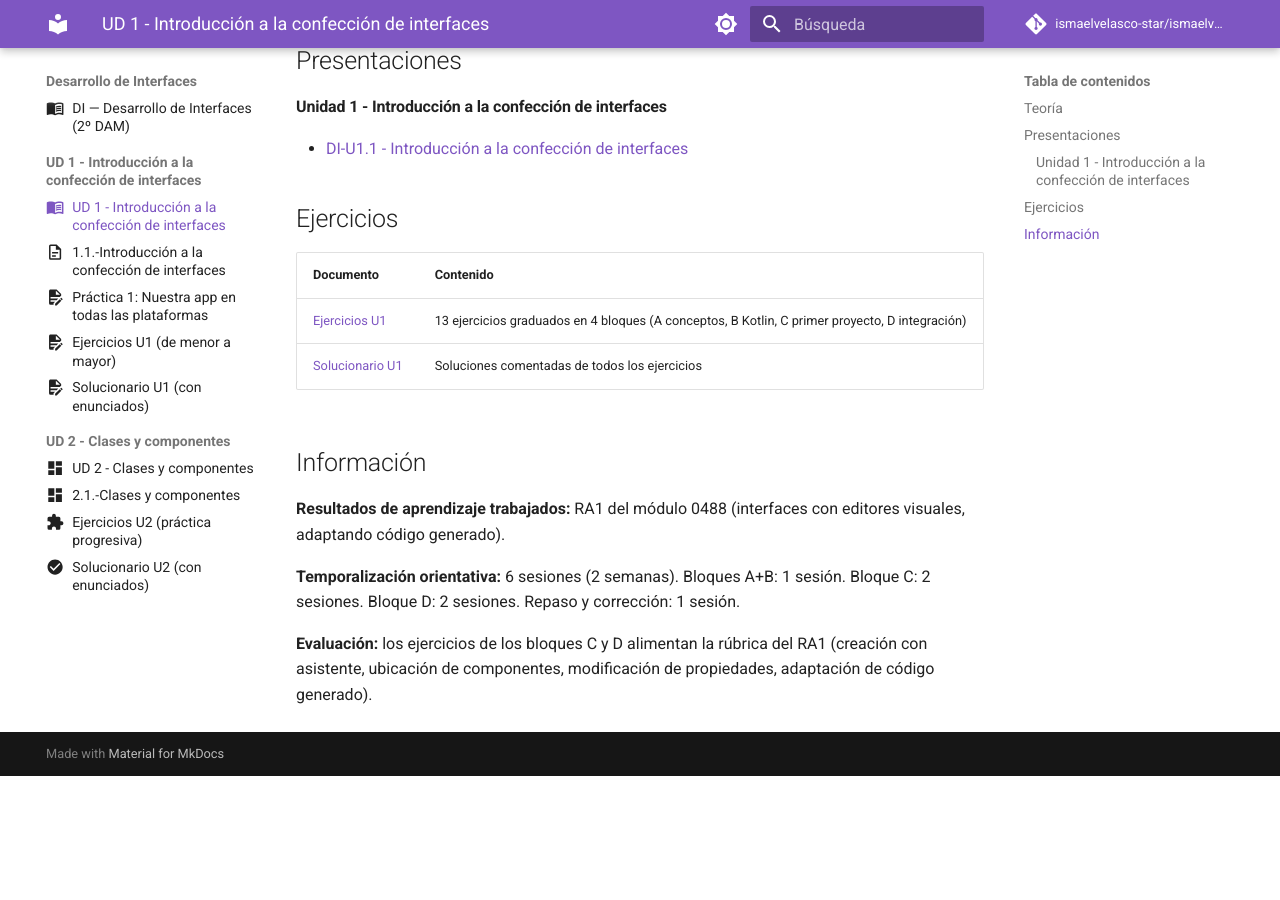
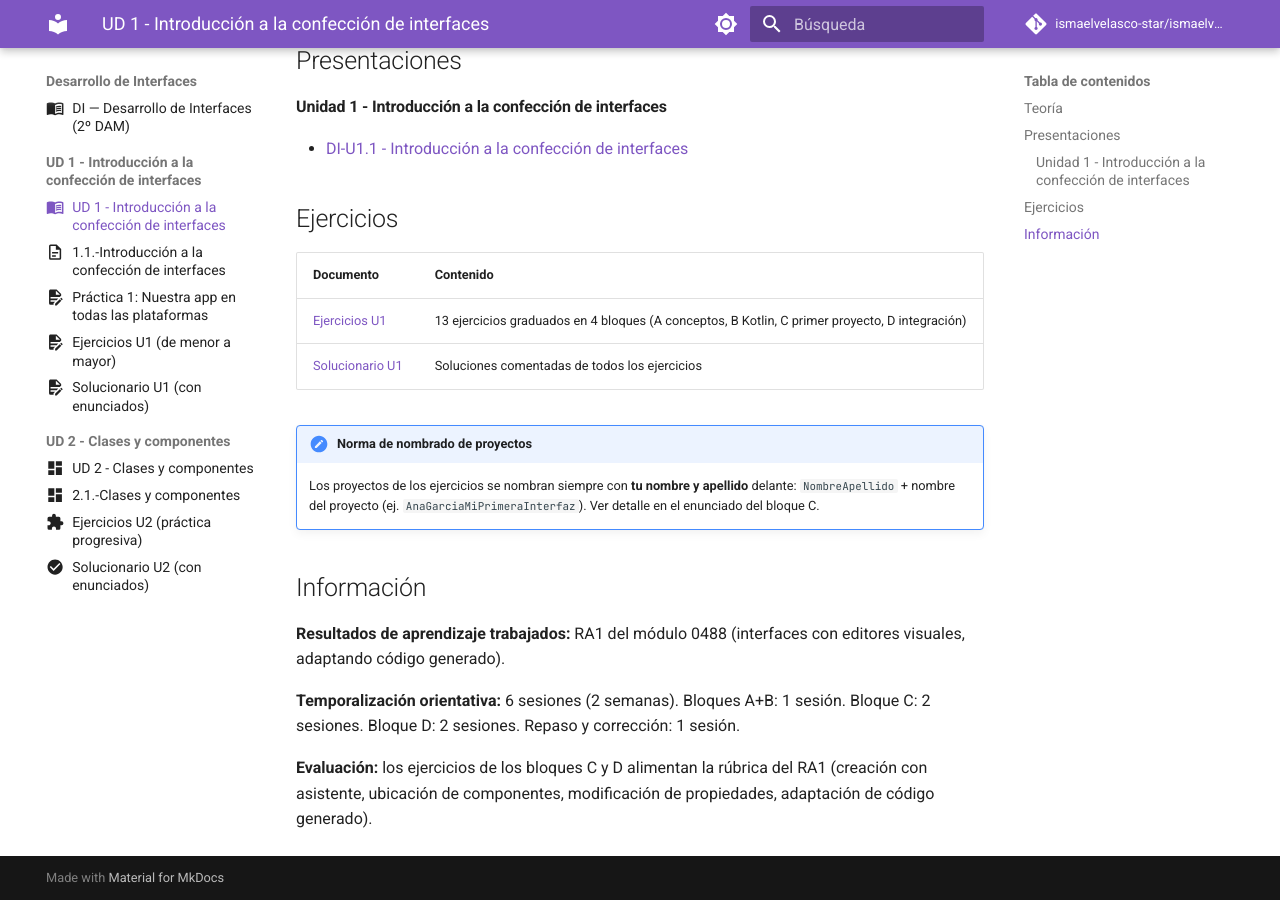
Before and after one commit to ismaelvelasco-star/ismaelvelasco-star.github.io, an MkDocs documentation site: the page built from docs/section2/u01/index.md, in a window 1280 px wide and 900 px high, scrolled down 501 px. Built offline with MkDocs 1.6.1 and Material for MkDocs 9.7.7, drawn with Linux system fonts in a browser that asks for light colours; comment, search, counter and statistics services are not loaded; before the commit the page ends 1277 px from its top, so only the background shows below that.

Commit message:
DI U1 indice: nota de norma de nombrado de proyectos

```diff
--- a/docs/section2/u01/index.md
+++ b/docs/section2/u01/index.md
@@ -32,6 +32,9 @@ La teoría completa de la unidad está en un único documento:
 | [Ejercicios U1](ejercicios/DI-U1.-Ejercicios.md) | 13 ejercicios graduados en 4 bloques (A conceptos, B Kotlin, C primer proyecto, D integración) |
 | [Solucionario U1](ejercicios/DI-U1.-Solucionario.md) | Soluciones comentadas de todos los ejercicios |
 
+!!! note "Norma de nombrado de proyectos"
+    Los proyectos de los ejercicios se nombran siempre con **tu nombre y apellido** delante: `NombreApellido` + nombre del proyecto (ej. `AnaGarciaMiPrimeraInterfaz`). Ver detalle en el enunciado del bloque C.
+
 ## Información
 
 **Resultados de aprendizaje trabajados:** RA1 del módulo 0488 (interfaces con editores visuales, adaptando código generado).
```
